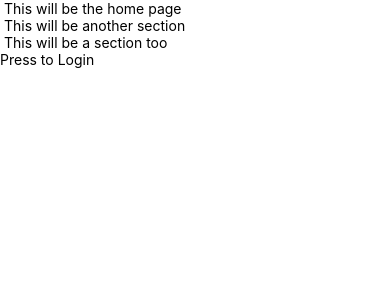
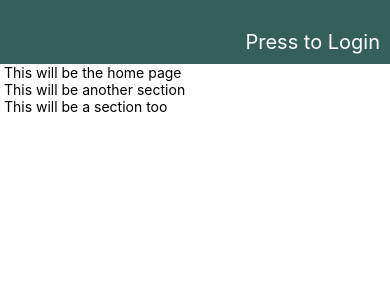
Before and after one commit to ottagit/mobi, a React Native app: screen / in a window 390 px wide. Shown: the top 300 px of the page. Built offline with nearby package versions, Linux system fonts and the light colour scheme.

Commit message:
apply basic styling to header

```diff
--- a/app/sections/Header.js
+++ b/app/sections/Header.js
@@ -1,5 +1,5 @@
 import React from 'react';
-import { StyleSheet, Text } from 'react-native';
+import { StyleSheet, Text, View } from 'react-native';
 
 export class Header extends React.Component {
   constructor(props) {
@@ -16,7 +16,26 @@
   render() {
     let display = this.state.isLoggedIn ? 'Sample User' : this.props.message ;
     return (
-      <Text onPress={this.toggleUser}>{display}</Text>
+      <View style={styles.headStyle}>
+        <Text
+          style={styles.headText}
+          onPress={this.toggleUser}>{display}
+        </Text>
+      </View>
     );
   }
 }
+
+const styles = StyleSheet.create({
+  headText: {
+    textAlign: 'right',
+    color: '#ffffff',
+    fontSize: 20
+  },
+  headStyle: {
+    paddingTop: 30,
+    paddingBottom: 10,
+    paddingRight: 10,
+    backgroundColor: '#35605a'
+  }
+});
--- a/app/views/Home.js
+++ b/app/views/Home.js
@@ -6,10 +6,10 @@
   render() {
     return (
       <View>
+        <Header message = 'Press to Login' />
         <Text> This will be the home page</Text>
         <Text> This will be another section</Text>
         <Text> This will be a section too</Text>
-        <Header message = 'Press to Login' />
       </View>
     );
   }
```
